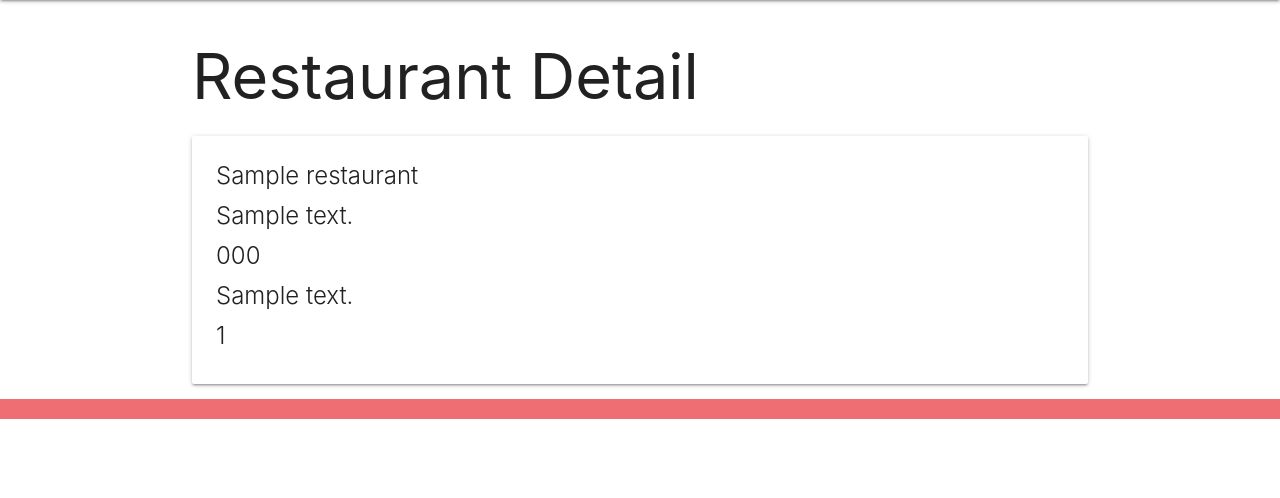
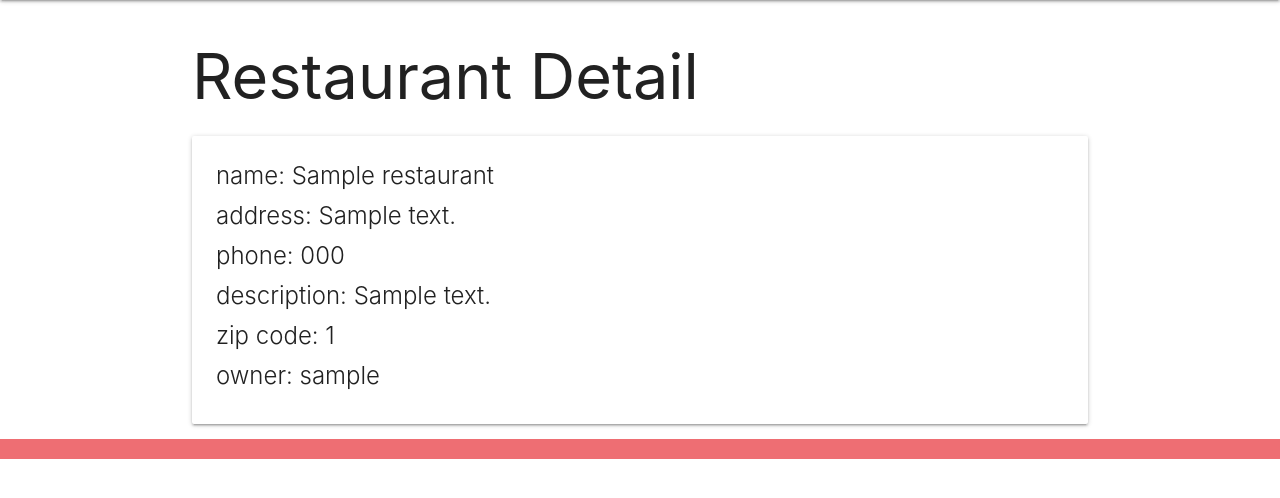
Before and after one commit to tvilla0000/Tasty, a Django app: page /restaurant/1/ in a window 1280 px wide. Shown: the part 64-562 px from the top of the page. Run offline with Django 3.2, Linux system fonts and the light colour scheme; tables that the repository leaves empty hold one stand-in row (values such as "Sample post").

Commit message:
add owner name in restaurant detail page

```diff
--- a/main/templates/restaurant/restaurant_detail.html
+++ b/main/templates/restaurant/restaurant_detail.html
@@ -5,11 +5,12 @@
 
   <div class="card">
         <div class="card-content">
-          <span class="card-title">{{ restaurant.name }}</span>
-          <span class="card-title">{{ restaurant.address }}</span>
-          <span class="card-title">{{ restaurant.phone }}</span>
-          <span class="card-title">{{ restaurant.description }}</span>
-          <span class="card-title">{{ restaurant.zipcode }}</span>
+          <span class="card-title">name: {{ restaurant.name }}</span>
+          <span class="card-title">address: {{ restaurant.address }}</span>
+          <span class="card-title">phone: {{ restaurant.phone }}</span>
+          <span class="card-title">description: {{ restaurant.description }}</span>
+          <span class="card-title">zip code: {{ restaurant.zipcode }}</span>
+          <span class="card-title">owner: {{ restaurant.user.username }}</span>
         </div>
       </a>
   </div>
```
